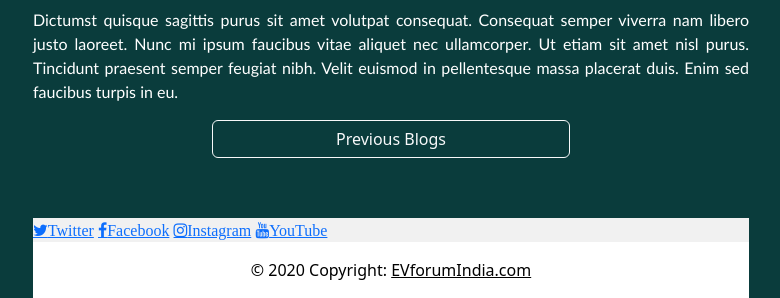
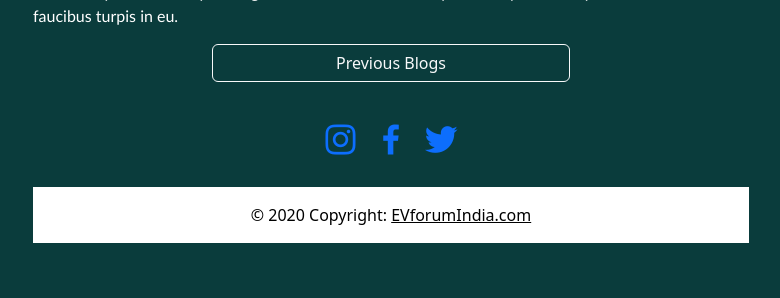
Before and after one commit to Deepswag/EVforum-India-Website, a Flask app: page / in a window 1280 px wide. Shown: the part 3385-3683 px from the top of the page, without its empty margins (249-1029 px from the left). After the commit the page ends 3628 px from the top, so only its background shows below. Run offline with Flask 3, Linux system fonts and the light colour scheme.

Commit message:
Updated dealers.html page

```diff
--- a/app.py
+++ b/app.py
@@ -35,9 +35,9 @@ def list_jobs():
   return jsonify(JOBS)
 
 
-@app.route("/blog")
-def blog():
-  return render_template('blog.html')
+@app.route("/blogs")
+def blogs():
+  return render_template('blogs.html')
 
 
 @app.route("/about")
--- a/templates/card.html
+++ b/templates/card.html
@@ -6,7 +6,7 @@
         <img src="/static/TVS-X.jpeg" class="card-img-top" alt="...">
         <div class="card-body">
           <h5 class="card-title">TVS X launched in India</h5>
-          <h6 style="font-color:black" class="card-text">TVS has finally launched their new electric scooter X in India. The X is currently the most expensive electric scooter for sale in India. </h6>
+          <h6 style="font-color:black" class="card-text">TVS has finally launched their new electric scooter X in India. The X is currently the most expensive electric scooter in India. </h6>
           <a href="#" class="btn btn-outline-success">Read More...</a>
         </div>
       </div>
@@ -36,7 +36,7 @@
         <img src="/static/tata_ev.jpg" class="card-img-top" alt="...">
         <div class="card-body">
           <h5 class="card-title">TATA's New EV identity-tata.ev</h5>
-          <h6 class="card-text">TATA has unveiled it's new brand identity for the electic vehicle segment. TATA is planning to launch 10 new EVs till year 2026.</h6>
+          <h6 class="card-text">TATA has unveiled new brand identity for it's electric vehicle segment.  TATA is planning to launch 10 new EVs till year 2026.</h6>
           <a href="#" class="btn btn-outline-success">Read More...</a>
         </div>
       </div>
--- a/templates/cover.html
+++ b/templates/cover.html
@@ -4,6 +4,6 @@
     <div class="card-body">
       <h5 class="card-title">ATHER 450</h5>
       <h6 class="card-text">Lorem ipsum dolor sit amet, consectetur adipiscing elit, sed do eiusmod tempor incididunt ut labore et dolore magna aliqua. Ut enim ad minim veniam, quis nostrud exercitation ullamco laboris nisi ut aliquip ex ea commodo consequat.</h6>
-      <a href="/blog" class="btn btn-outline-success">Read Full Story...</a>
+      <a href="/blogs" class="btn btn-outline-success">Read Full Story...</a>
     </div>
   </div>
--- a/templates/dealers.html
+++ b/templates/dealers.html
@@ -1,76 +1,30 @@
-<!DOCTYPE html>
-<html>
-  <head>
-    <meta charset="utf-8">
-        <meta name="viewport" content="width=device-width, initial-scale=1">
-        <link href="https://cdn.jsdelivr.net/npm/bootstrap@5.3.2/dist/css/bootstrap.min.css" rel="stylesheet" integrity="sha384-T3c6CoIi6uLrA9TneNEoa7RxnatzjcDSCmG1MXxSR1GAsXEV/Dwwykc2MPK8M2HN" crossorigin="anonymous">
 
-        <style>
-          h1 {
-              font-family: candara;
-              font-size: 50px;
-              font-varient: small-caps;
-              font-weight: bold;
-              color: white;
-              text-align: center;
-              }
+    <div class="border-bottom" style="margin-top:15px;margin-bottom:15px;padding-bottom:15px">
+      <div class="row row-cols-3 row-cols-md-3 g-4">
 
-          h2 {
-              font-size: 32px;
-              font-family: candara;
-              font-weight: bold;
-              color: white;
-              text-align: center;
-              }
-          h4 {
-              font-size: 32px;
-              font-family: candara;
-              font-weight: bold;
-              color: white;
-              text-align: center;
-              }
-          h6 {
-              font-size: 16px;
-              font-family: candara;
-              font-weight: normal;
-              color: black;
-              text-align: left;
-              }
-            p {
-              font-size: 16px;
-              font-family: candara;
-              font-weight: normal;
-              color: white;
-              text-align: justify;
-              }
 
-  .container {
-              max-width: 740px;
-              margin: 0 auto;
-              color: black;
-              text-align: justify;
-              }
-        </style>
-  </head>
+        <div class="col">
+          <div class="card" style="margin-top:5px;background-color:rgb(10,60,60)">
+          <img src="/static/glance.jpg" class="rounded float-start" alt="Scooty" width="220" height="148">
+          </div>
+        </div>
 
-  <div class="container">
+        <div class="col">
+          <div class="card" style="margin-top:5px; padding-top:10px;padding-bottom:10px;padding-left:10px;padding-right:10px">
 
-  <div class="border-bottom row" style="margin-top:30px;margin-bottom:16px;padding-bottom:20px">
+              <div><h5 style="color:black;margin-bottom:5px">{{job ['title']}}</h5></div>
+              <div style="color:black;margin-bottom:5px"><b>Dealership:</b>{{job ['company']}}</div>
+              <div style="color:black;margin-bottom:6px"><b>Location:</b>{{job ['location']}}</div>
+              <button type="button" class="btn btn-outline-success" style="align:auto">Map Location >>></button>
 
-      <div class="col-3">
-        <img src="/static/glance.jpg" class="rounded float-start" alt="Scooty" width="200" height="150">
+          </div>
+        </div>
+
+        <div class="col">
+          <div class="card" style="margin-top:5px;background-color:rgb(10,60,60)">
+            <iframe src="https://www.google.com/maps/embed?pb=!1m18!1m12!1m3!1d218139.6248410615!2d75.28391578671874!3d31.319450500000016!2m3!1f0!2f0!3f0!3m2!1i1024!2i768!4f13.1!3m3!1m2!1s0x391a5af7891b740b%3A0xd476a78b6652e68c!2sEv%20Mall%20Gupta%20Motors!5e0!3m2!1sen!2sin!4v1696972407775!5m2!1sen!2sin" width="220" height="146" style="border:1px" class="rounded float-start" allowfullscreen="" loading="lazy" referrerpolicy="no-referrer-when-downgrade"></iframe>
+          </div>
+        </div>
+
       </div>
-      <div class="col-5">
-        <div style="padding-left:40px;padding-top:5px">
-        <h5 style="color:white;margin-left:8px;margin-bottom:8px">{{job ['title']}}</h5>
-        <div style="color:white;margin-left:8px;margin-bottom:8px"><b>Dealership:</b>{{job ['company']}}</div>
-        <div style="color:white;margin-left:8px;margin-bottom:8px"><b>Location:</b>{{job ['location']}}</div>
-        <button type="button" class="btn btn-outline-light">Map Location >>></button>
-        </div>
-      </div>
-
-    <div class="col-3" style="padding-left:25px">
-      <iframe src="https://www.google.com/maps/embed?pb=!1m18!1m12!1m3!1d218139.6248410615!2d75.28391578671874!3d31.319450500000016!2m3!1f0!2f0!3f0!3m2!1i1024!2i768!4f13.1!3m3!1m2!1s0x391a5af7891b740b%3A0xd476a78b6652e68c!2sEv%20Mall%20Gupta%20Motors!5e0!3m2!1sen!2sin!4v1696972407775!5m2!1sen!2sin" width="200" height="150" style="border:1px;" allowfullscreen="" loading="lazy" referrerpolicy="no-referrer-when-downgrade"></iframe>
     </div>
-  </div>
-</div>
--- a/templates/footer.html
+++ b/templates/footer.html
@@ -2,58 +2,19 @@
 <Html>
   <Head>
     <Title>
+      </Title>
       <style>
-    .fa {
-      padding: 20px;
-    text-align: center;
-      margin: 5px 2px;
-      font-size: 30px;
-      width: 50px;
+
+      .social-media-links {
+      font-size: 40px; color: white;
       }
-    .fa-facebook {
-      background: #3B5998;
-      color: white;
+      .social-media-links a:hover{
+      color: #ffd700;
       }
-    .fa-twitter {
-      background: #55ACEE;
-      color: white;
-    }
-    .fa-pinterest {
-      background: #cb2027;
-      color: white;
-    }
-    .fa-linkedin {
-      background: #007bb5;
-      color: white;
-    }
-    .fa-instagram {
-      background: #125688;
-      color: white;
-    }
-    .fa-youtube {
-      background: #bb0000;
-      color: white;
-    }
-    .fa-google {
-      background: #dd4b39;
-      color: white;
-    }
-    .fa-snapchat-ghost {
-      background: #fffc00;
-      color: white;
-      text-shadow: -1px 0 black, 0 1px black, 1px 0 black, 0 -1px black;
-    }
-    .fa-skype {
-      background: #00aff0;
-      color: white;
-    }
-    .fa:hover {
-        opacity: 0.9;
-    }
+
+
     </style>
-</Title>
-  <link rel="stylesheet" href="https://cdnjs.cloudflare.com/ajax/libs/font-awesome/4.7.0/css/font-awesome.min.css">
-  </link>
+
   </Head>
   <Body>
 
@@ -61,15 +22,15 @@
 </Html>
 
 <!-- Footer -->
-<footer class="text-center text-lg-start" style="background-color: #f1f1f1; margin-top:60px;">
 
-  <div>
-      <a href="https://twitter.com" class="fa fa-twitter">Twitter</a>
-      <a href="https://facebook.com" class="fa fa-facebook">Facebook</a>
-      <a href="https://instagram.com" class="fa fa-instagram">Instagram</a>
-      <a href="https://youtube.com" class="fa fa-youtube">YouTube</span></a>
-
+<footer style="text-align:center; margin-top:30px; margin-bottom:15px;">
+  <div class="social-media-links">
+    <link href='https://unpkg.com/boxicons@2.1.4/css/boxicons.min.css' rel='stylesheet'>
+    <a href=""><i class='bx bxl-instagram'></i></a>
+    <a href="https://www.facebook.com/profile.php?id=100093975941477"><i class='bx bxl-facebook'></i></a>
+    <a href=""><i class='bx bxl-twitter'></i></a>
   </div>
+</footer>
 
   <!-- Copyright -->
     <div class="text-center text-black p-3" style="background-color:white">
@@ -77,4 +38,3 @@
       <a class="text-black" href="https://evforumindia.com/">EVforumIndia.com</a>
     </div>
     <!-- Copyright -->
-  </footer>
--- a/templates/home.html
+++ b/templates/home.html
@@ -1,6 +1,5 @@
 <!DOCTYPE html>
 <html>
-
   <head>
     <meta charset="utf-8">
         <meta name="viewport" content="width=device-width, initial-scale=1">
@@ -25,6 +24,7 @@
                 color: white;
                 text-align: center;
                 }
+
             h4 {
                 font-size: 25px;
                 font-family: candara;
@@ -48,13 +48,24 @@
                 }
     .container {
                 max-width: 740px;
-                margin: 0 auto;
+                margin: auto;
+                color: white;
+                text-align: justify;
+                }
+.container-fluid {
+                max-width: auto;
+                margin: auto;
                 color: white;
                 text-align: justify;
                 }
       .img-fluid {
-                max-width: 720px;
+                max-width: auto;
                 height: auto;
+                }
+a.nav-link:hover, a.nav-link:active {
+                color: white;
+                background-color: rgb(10,60,60);
+                font-style: bold;
                 }
         </style>
 
@@ -62,15 +73,15 @@
   <body style="background-color:rgb(10,60,60)">
 
     {% include 'nav.html' %}
-        <div class="container" style="margin-top:25px">
+
+      <div class="container" style="margin-top:30px">
         <h1>EVforum India</h1>
         <img class="img-fluid" style="margin-top:25px; margin-bottom:10px" src = "/static/banner.jpg">
       </div>
-        <div class="container">
-          <div style="margin-top:25px">
+
+      <div class="container" style="margin-top:25px">
         <h2>About {{company_name}}</h2>
-            <p>
-                EV (Electric Vehicles) in India is a relatively new term in Mobility & Vehicles Industry. We are pleased to set-up this new venture for covering all the latest trends & launches, your questions & concerns about this exciting industry of the future.
+          <p>EV (Electric Vehicles) in India is a relatively new term in Mobility & Vehicles Industry. We are pleased to set-up this new venture for covering all the latest trends & launches, your questions & concerns about this exciting industry of the future.
 Stay tuned for the upcoming stuff which will take you for a new ride !
             </p>
 
@@ -87,13 +98,13 @@ Stay tuned for the upcoming stuff which will take you for a new ride !
                 {% endfor %}
             </div>
 
-        <p>
-            Dictumst quisque sagittis purus sit amet volutpat consequat. Consequat semper viverra nam libero justo laoreet. Nunc mi ipsum faucibus vitae aliquet nec ullamcorper. Ut etiam sit amet nisl purus. Tincidunt praesent semper feugiat nibh. Velit euismod in pellentesque massa placerat duis. Enim sed faucibus turpis in eu.
+        <p>Dictumst quisque sagittis purus sit amet volutpat consequat. Consequat semper viverra nam libero justo laoreet. Nunc mi ipsum faucibus vitae aliquet nec ullamcorper. Ut etiam sit amet nisl purus. Tincidunt praesent semper feugiat nibh. Velit euismod in pellentesque massa placerat duis. Enim sed faucibus turpis in eu.
         </p>
 
         <div class="d-grid gap-2 col-6 mx-auto">
-            <a href="/blog" type="button" class="btn btn-outline-light">Previous Blogs</button></a>
+          <a href="/blogs" type="button" class="btn btn-outline-light">Previous Blogs</button></a>
         </div>
+
         {% include 'footer.html' %}
 
       </div>
--- a/templates/nav.html
+++ b/templates/nav.html
@@ -1,19 +1,9 @@
-<!DOCTYPE html>
-<html>
-  <head>
-    <style>
-      a.nav-link:hover, a.nav-link:active {
-        color: white;
-        background-color: rgb(10,60,60);
-        font-style: bold;
-        }
-    </style>
-</head>
+
 <nav class="navbar navbar-expand-lg bg-body-tertiary fixed-top">
     <div class="container-fluid">
       <img src="/static/glance3.jpg" alt="Logo" width="24" height="24" class="d-inline-block align-text-top" style="margin-right:10px">
       <a class="navbar-brand" style="color:green" href="/">EVforum India</a>
-            <button class="navbar-toggler" type="button" data-bs-toggle="collapse" data-bs-target="#navbarNav" aria-controls="navbarNav" aria-expanded="false" aria-label="Toggle navigation">
+      <button class="navbar-toggler" type="button" data-bs-toggle="collapse" data-bs-target="#navbarNav" aria-controls="navbarNav" aria-expanded="false" aria-label="Toggle navigation">
         <span class="navbar-toggler-icon"></span>
       </button>
       <div class="collapse navbar-collapse" id="navbarNav" nav-link= "active" aria-current="page">
@@ -28,15 +18,13 @@
             <a class="nav-link" href="/news">NEWS</a>
           </li>
           <li class="nav-item">
-            <a class="nav-link" href="/blog">BLOG</a>
+            <a class="nav-link" href="/blogs">BLOGS</a>
           </li>
           <li class="nav-item">
             <a class="nav-link" href="/contact">CONTACT US</a>
           </li>
         </ul>
-
       </div>
     </div>
-  </nav>
+</nav>
   <div style="height:60px"></div>
-</html>
```
Also changed, not shown: templates/blogs.html (renamed from templates/blog.html, +18 -11 lines), templates/contact.html (+6 -6 lines). Lines whose indentation alone changed are shown as unchanged.
